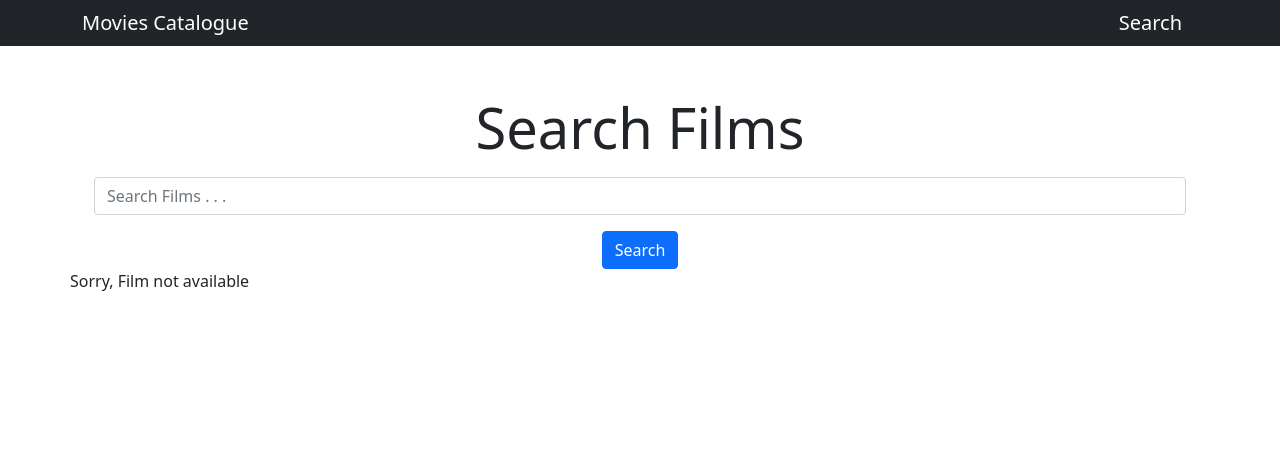
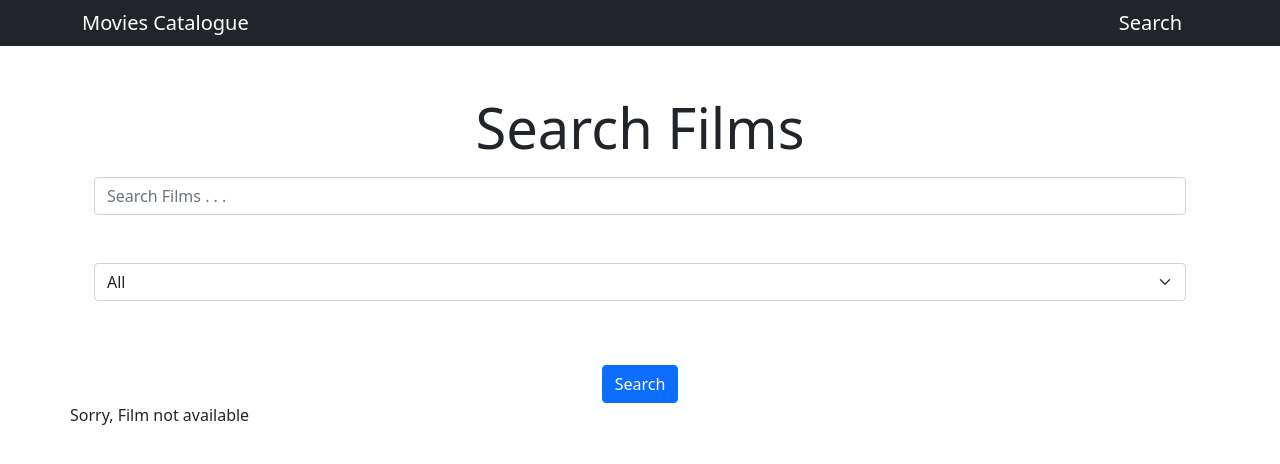
Before and after one commit to SamArsanios/catalogue, a React (Create React App) app: page / in a window 1280 px wide. Shown: the top 464 px of the page. Built offline with nearby package versions, Linux system fonts and the light colour scheme.

Commit message:
Add Filter Component, action, reducer, view

```diff
--- a/src/actions/constants.js
+++ b/src/actions/constants.js
@@ -5,6 +5,7 @@ const SEARCH_FILM = 'SEARCH_FILM';
 const FETCH_FILMS = 'FETCH_FILMS';
 const FETCH_FILM_DETAILS = 'FETCH_FILM_DETAILS';
 const LOADING = 'LOADING';
+const FILTER_FILM = 'FILTER_FILM';
 // const fetchApiRequest = () => ({
 //   type: FETCH_API_REQUEST,
 // });
@@ -20,7 +21,7 @@ const LOADING = 'LOADING';
 // });
 
 export {
-  SEARCH_FILM, FETCH_FILMS, FETCH_FILM_DETAILS, LOADING,
+  SEARCH_FILM, FETCH_FILMS, FETCH_FILM_DETAILS, LOADING, FILTER_FILM,
 };
 // FETCH_API_SUCCESS,
 // FETCH_API_FAILURE,
--- a/src/actions/index.js
+++ b/src/actions/index.js
@@ -1,6 +1,6 @@
 import axios from 'axios';
 import {
-  SEARCH_FILM, FETCH_FILMS, FETCH_FILM_DETAILS, LOADING,
+  SEARCH_FILM, FETCH_FILMS, FETCH_FILM_DETAILS, LOADING, FILTER_FILM,
 } from './constants';
 // import apiKey from '../apiKey';
 
@@ -58,6 +58,11 @@ const setLoading = () => ({
   type: LOADING,
 });
 
+const filterFilm = (filter) => ({
+  type: FILTER_FILM,
+  payload: filter,
+});
+
 export {
-  searchFilm, fetchFilms, fetchFilmDetails, setLoading,
+  searchFilm, fetchFilms, fetchFilmDetails, setLoading, filterFilm,
 };
--- a/src/components/containers/FilmContainer.js
+++ b/src/components/containers/FilmContainer.js
@@ -9,11 +9,18 @@ export class FilmContainer extends Component {
   }
 
   render() {
-    const { films } = this.props;
+    const { films, filter } = this.props;
+
+    const filterFilms = (films, filter) => (filter === 'All' ? films
+      : films.filter((film) => film.category === filter));
+
+    console.log(films);
+    const filteredFilms = filterFilms(films, filter);
+
     let content = '';
 
     content = films.Response == 'True'
-      ? films.Search.map((film, index) => <Film key={index} film={film} />) : 'Sorry, Film not available';
+      ? filteredFilms.Search.map((film, index) => <Film key={index} film={film} />) : 'Sorry, Film not available';
     return (
       <div className="row">
         {content}
@@ -24,6 +31,7 @@ export class FilmContainer extends Component {
 
 const mapStateToProps = (state) => ({
   films: state.films.films,
+  filter: state.filter.filter
 });
 
 export default connect(mapStateToProps)(FilmContainer);
--- a/src/components/containers/SearchForm.js
+++ b/src/components/containers/SearchForm.js
@@ -2,7 +2,8 @@
 import React, { Component } from 'react';
 import { connect } from 'react-redux';
 import { searchFilm, fetchFilms, setLoading } from '../../actions/index';
-
+import FilterFilm from '../presentation/FilterFilm';
+import { filterFilm } from '../../actions/index';
 class SearchForm extends Component {
   // state = {}
   onChange = (e) => {
@@ -16,6 +17,13 @@ class SearchForm extends Component {
   }
 
   render() {
+    const { filterFilm } = this.props;
+
+    const handleFilterChange = (e) => {
+      const filter = e.target.value;
+      filterFilm(filter);
+    };
+
     return (
       <div className="jumbotron jumbotron-fluid mt-5 text-center">
         <div className="container">
@@ -26,6 +34,7 @@ class SearchForm extends Component {
           </h1>
           <form id="searchForm" onSubmit={this.onSubmit}>
             <input onChange={this.onChange} type="text" className="form-control" name="searchText" placeholder="Search Films . . ." />
+            <FilterFilm handleFilterChange={handleFilterChange} />
             <button type="submit" className="btn btn-primary btn-bg mt-3">Search</button>
           </form>
         </div>
@@ -38,4 +47,5 @@ const mapStateToProps = (state) => ({
   text: state.films.text,
 });
 
-export default connect(mapStateToProps, { searchFilm, fetchFilms, setLoading })(SearchForm);
+
+export default connect(mapStateToProps, { searchFilm, fetchFilms, setLoading, filterFilm })(SearchForm);
--- /dev/null
+++ b/src/components/presentation/FilterFilm.js
@@ -0,0 +1,36 @@
+/* eslint-disable */
+// import { render } from '@testing-library/react';
+import React from 'react';
+// import PropTypes from 'prop-types';
+
+const FilterFilm = (props) => {
+  const { handleFilterChange } = props;
+  const genres = ['All', 'Action', 'Adventure', 'Comedy'];
+
+  return (
+    <div>
+      <select
+        onChange={handleFilterChange}
+        className="form-select my-5"
+        aria-label="Default select example"
+      >
+        {
+          genres.map((genre) => (
+            <option
+              key={genre}
+              value={genre}
+            >
+              {genre}
+            </option>
+          ))
+        }
+      </select>
+    </div>
+  );
+};
+
+// CategoryFilter.propTypes = {
+//   handleFilterChange: PropTypes.func.isRequired,
+// };
+
+export default FilterFilm;
--- /dev/null
+++ b/src/reducers/filterReducer.js
@@ -0,0 +1,20 @@
+import { FILTER_FILM } from '../actions/constants';
+
+const initialState = {
+  filter: 'All',
+};
+
+const filmFilterReducer = (state = initialState, action) => {
+  switch (action.type) {
+    case FILTER_FILM: {
+      const filter = action.payload;
+      return {
+        ...state, filter,
+      };
+    }
+    default:
+      return { ...state };
+  }
+};
+
+export default filmFilterReducer;
--- a/src/reducers/index.js
+++ b/src/reducers/index.js
@@ -4,11 +4,12 @@ import { composeWithDevTools } from 'redux-devtools-extension';
 import thunk from 'redux-thunk';
 // import comicReducer from './comicReducer';
 import searchReducer from './searchReducer';
+import filmFilterReducer from './filterReducer';
 
 const middleware = [thunk];
 const initialState = {};
 
-const rootReducer = combineReducers({ films: searchReducer });
+const rootReducer = combineReducers({ films: searchReducer, filter: filmFilterReducer });
 // export default combineReducers({ films: searchReducer });
 const store = createStore(
   rootReducer,
```
